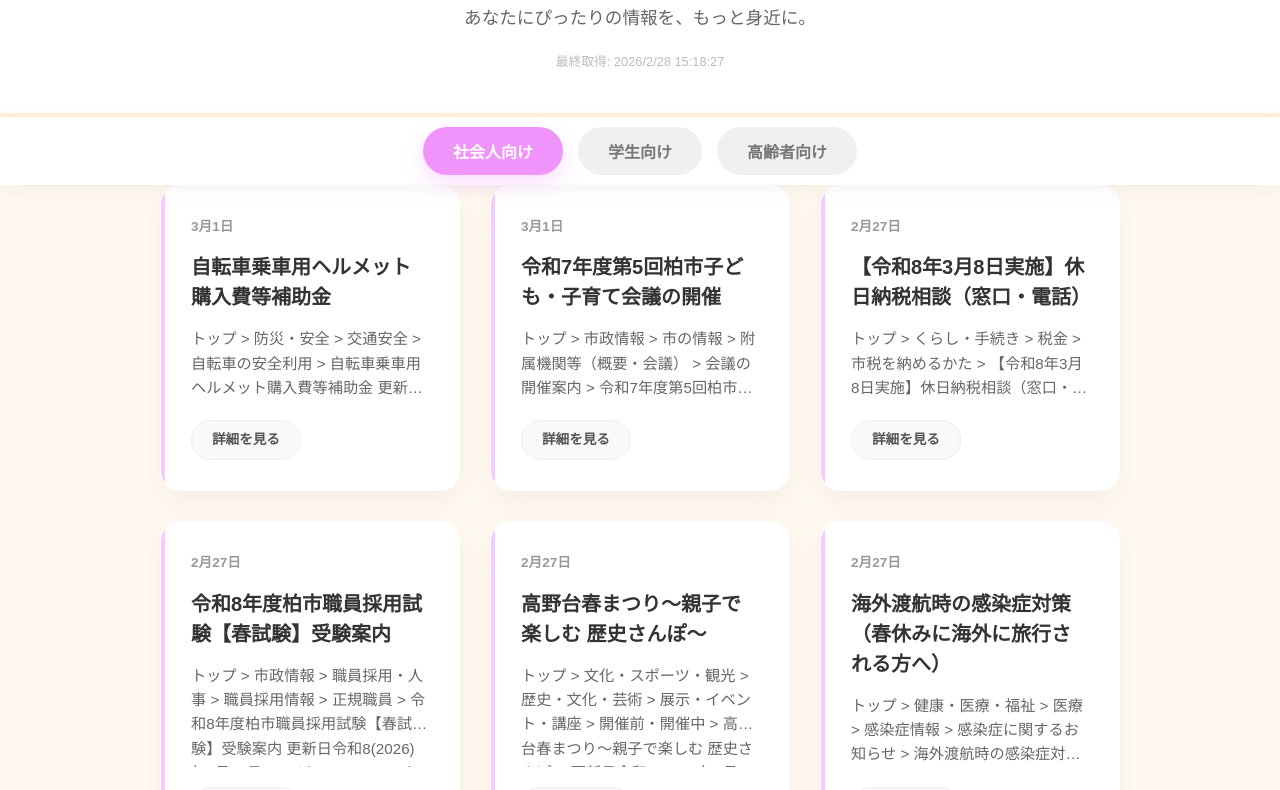
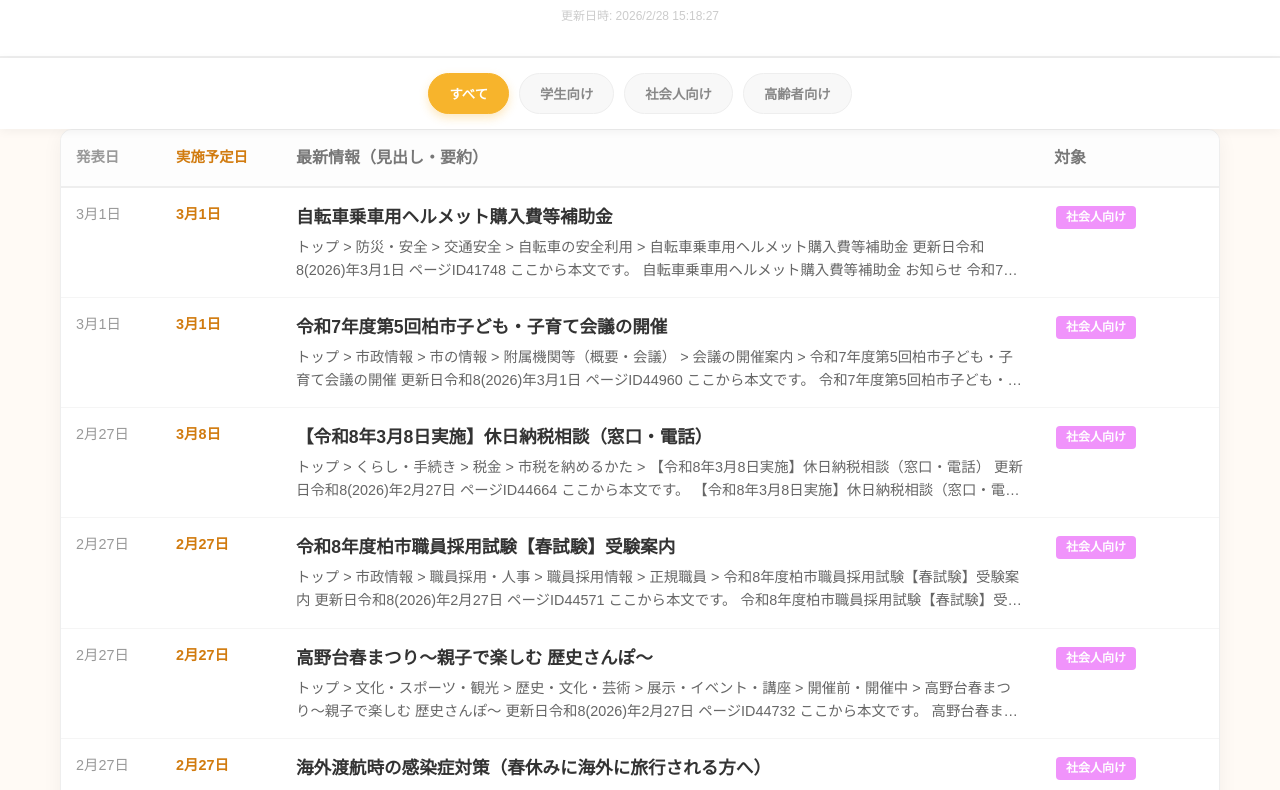
Before and after one commit to Ratio13/KashiwaTanakaNews, a website: page docs/index.html in a window 1280 px wide. Shown: the part 130-920 px from the top of the page. Drawn offline with Linux system fonts and the light colour scheme; a web font is replaced by a local one.

Commit message:
feat: UIをカードグリッドからテーブルレイアウトに刷新し、全体的なデザインとスタイリングを調整しました。

```diff
--- a/docs/index.html
+++ b/docs/index.html
@@ -15,12 +15,12 @@
     :root {
       --primary-color: #f7b42c;
       --secondary-color: #f89b29;
-      --bg-color: #fff9f0;
+      --bg-color: #fffaf5;
       --header-bg: #ffffff;
       --text-color: #4a4a4a;
-      --card-bg: #ffffff;
-      --border-radius: 20px;
-      --shadow: 0 10px 30px rgba(0, 0, 0, 0.05);
+      --table-bg: #ffffff;
+      --border-radius: 12px;
+      --shadow: 0 4px 20px rgba(0, 0, 0, 0.05);
       --student-color: #4facfe;
       --worker-color: #f093fb;
       --senior-color: #43e97b;
@@ -37,214 +37,188 @@
       line-height: 1.6;
       background-color: var(--bg-color);
       color: var(--text-color);
-      font-size: 18px;
+      font-size: 16px;
     }
 
     .container {
-      max-width: 1000px;
+      max-width: 1200px;
       margin: 0 auto;
       padding: 0 20px;
     }
 
     header {
       background-color: var(--header-bg);
-      padding: 60px 0 40px;
+      padding: 40px 0 30px;
       text-align: center;
-      border-bottom: 4px solid #fdf0d5;
+      border-bottom: 2px solid #eee;
     }
 
     header h1 {
       font-family: 'Kiwi Maru', serif;
-      font-size: 2.5rem;
+      font-size: 2rem;
       color: #d17b0f;
       margin-bottom: 10px;
     }
 
     .subtitle {
-      font-size: 1.1rem;
+      font-size: 1rem;
       color: #666;
-      margin-bottom: 20px;
     }
 
     nav {
       background-color: white;
-      padding: 10px 0;
+      padding: 15px 0;
       position: sticky;
       top: 0;
       z-index: 1000;
-      box-shadow: 0 4px 20px rgba(0, 0, 0, 0.05);
+      box-shadow: 0 2px 10px rgba(0, 0, 0, 0.05);
     }
 
     .tabs {
       display: flex;
       justify-content: center;
-      gap: 15px;
-      flex-wrap: wrap;
+      gap: 10px;
     }
 
     .tab-btn {
-      padding: 12px 30px;
-      border: none;
-      background: #f0f0f0;
+      padding: 10px 20px;
+      border: 1px solid #eee;
+      background: #f8f8f8;
       border-radius: 50px;
       font-weight: bold;
-      font-size: 1rem;
       cursor: pointer;
-      transition: all 0.3s cubic-bezier(0.4, 0, 0.2, 1);
-      color: #777;
+      transition: all 0.3s ease;
+      color: #888;
     }
 
-    .tab-btn.active[data-tab="student"] {
-      background: var(--student-color);
+    .tab-btn.active {
+      background: var(--primary-color);
       color: white;
-      box-shadow: 0 8px 20px rgba(79, 172, 254, 0.3);
-    }
-
-    .tab-btn.active[data-tab="worker"] {
-      background: var(--worker-color);
-      color: white;
-      box-shadow: 0 8px 20px rgba(240, 147, 251, 0.3);
-    }
-
-    .tab-btn.active[data-tab="senior"] {
-      background: var(--senior-color);
-      color: white;
-      box-shadow: 0 8px 20px rgba(67, 233, 123, 0.3);
-    }
-
-    .tab-btn:hover:not(.active) {
-      transform: translateY(-2px);
-      background: #e5e5e5;
+      border-color: var(--primary-color);
+      box-shadow: 0 4px 10px rgba(247, 180, 44, 0.3);
     }
 
     main {
-      padding: 50px 0;
+      padding: 30px 0;
     }
 
-    .news-grid {
-      display: grid;
-      grid-template-columns: repeat(auto-fill, minmax(300px, 1fr));
-      gap: 30px;
-      opacity: 1;
-      transition: opacity 0.3s ease;
+    .table-container {
+      background: var(--table-bg);
+      border-radius: var(--border-radius);
+      box-shadow: var(--shadow);
+      overflow-x: auto;
+      border: 1px solid #eee;
     }
 
-    .news-card {
-      background: var(--card-bg);
-      border-radius: var(--border-radius);
-      padding: 30px;
-      box-shadow: var(--shadow);
+    table {
+      width: 100%;
+      border-collapse: collapse;
+      min-width: 800px;
+    }
+
+    th {
+      background: #fdfdfd;
+      text-align: left;
+      padding: 15px;
+      font-weight: bold;
+      color: #777;
+      border-bottom: 2px solid #eee;
+      white-space: nowrap;
+    }
+
+    td {
+      padding: 15px;
+      border-bottom: 1px solid #f5f5f5;
+      vertical-align: top;
+    }
+
+    tr:hover td {
+      background-color: #fffef9;
+    }
+
+    .col-date {
+      width: 100px;
+      color: #999;
+      font-size: 0.9rem;
+    }
+
+    .col-sche {
+      width: 120px;
+      color: #d17b0f;
+      font-weight: bold;
+      font-size: 0.9rem;
+    }
+
+    .col-content {
+      min-width: 300px;
+    }
+
+    .col-audience {
+      width: 180px;
+    }
+
+    .news-title {
+      display: block;
+      font-weight: bold;
+      color: #333;
       text-decoration: none;
-      color: inherit;
-      display: flex;
-      flex-direction: column;
-      transition: all 0.4s cubic-bezier(0.165, 0.84, 0.44, 1);
-      border: 1px solid rgba(255, 255, 255, 0.8);
-      position: relative;
+      margin-bottom: 5px;
+      font-size: 1.1rem;
+    }
+
+    .news-title:hover {
+      color: var(--primary-color);
+      text-decoration: underline;
+    }
+
+    .news-summary {
+      font-size: 0.9rem;
+      color: #666;
+      display: -webkit-box;
+      -webkit-line-clamp: 2;
+      line-clamp: 2;
+      -webkit-box-orient: vertical;
       overflow: hidden;
     }
 
-    .news-card::before {
-      content: '';
-      position: absolute;
-      top: 0;
-      left: 0;
-      width: 4px;
-      height: 100%;
-      background: var(--primary-color);
-      opacity: 0.5;
+    .tag {
+      display: inline-block;
+      padding: 2px 10px;
+      border-radius: 4px;
+      font-size: 0.75rem;
+      font-weight: bold;
+      margin: 2px;
+      color: white;
     }
 
-    .news-card.student::before {
+    .tag-student {
       background: var(--student-color);
     }
 
-    .news-card.worker::before {
+    .tag-worker {
       background: var(--worker-color);
     }
 
-    .news-card.senior::before {
+    .tag-senior {
       background: var(--senior-color);
-    }
-
-    .news-card:hover {
-      transform: translateY(-10px);
-      box-shadow: 0 20px 40px rgba(0, 0, 0, 0.1);
-      border-color: var(--primary-color);
-    }
-
-    .news-date {
-      font-size: 0.85rem;
-      color: #999;
-      margin-bottom: 15px;
-      font-weight: bold;
-      display: flex;
-      align-items: center;
-      gap: 5px;
-    }
-
-    .news-title {
-      font-size: 1.25rem;
-      font-weight: bold;
-      color: #333;
-      margin-bottom: 15px;
-      line-height: 1.5;
-    }
-
-    .news-body {
-      font-size: 0.95rem;
-      color: #666;
-      margin-bottom: 20px;
-      display: -webkit-box;
-      -webkit-line-clamp: 3;
-      line-clamp: 3;
-      -webkit-box-orient: vertical;
-      overflow: hidden;
-      flex-grow: 1;
-    }
-
-    .btn-more {
-      align-self: flex-start;
-      padding: 8px 20px;
-      border-radius: 50px;
-      background: #f8f9fa;
-      font-size: 0.85rem;
-      font-weight: bold;
-      color: #555;
-      border: 1px solid #eee;
-      transition: all 0.3s ease;
-    }
-
-    .news-card:hover .btn-more {
-      background: var(--primary-color);
-      color: white;
-      border-color: transparent;
     }
 
     .empty-msg {
       text-align: center;
-      padding: 100px 0;
-      color: #999;
-      font-size: 1.2rem;
-      grid-column: 1 / -1;
+      padding: 50px;
+      color: #bbb;
     }
 
     footer {
-      padding: 60px 0;
+      padding: 40px 0;
       text-align: center;
-      color: #aaa;
-      font-size: 0.9rem;
-      background: white;
+      color: #ccc;
+      font-size: 0.8rem;
     }
 
-    @media (max-width: 600px) {
-      header h1 {
-        font-size: 1.8rem;
-      }
-
-      .tab-btn {
-        padding: 10px 20px;
-        font-size: 0.9rem;
+    @media (max-width: 768px) {
+      .col-summary {
+        display: none;
       }
     }
   </style>
@@ -255,24 +229,37 @@
   <header>
     <div class="container">
       <h1>柏の葉＆柏たなか地域向け最新情報ページ</h1>
-      <p class="subtitle">あなたにぴったりの情報を、もっと身近に。</p>
-      <div id="last-fetched" style="font-size: 0.8rem; color: #bbb;"></div>
+      <p class="subtitle">公式情報を分かりやすく、あなたの暮らしにあわせて。</p>
+      <div id="last-fetched" style="font-size: 0.75rem; color: #ccc; margin-top: 10px;"></div>
     </div>
   </header>
 
   <nav>
     <div class="container">
       <div class="tabs">
-        <button class="tab-btn active" data-tab="worker">社会人向け</button>
+        <button class="tab-btn active" data-tab="all">すべて</button>
         <button class="tab-btn" data-tab="student">学生向け</button>
+        <button class="tab-btn" data-tab="worker">社会人向け</button>
         <button class="tab-btn" data-tab="senior">高齢者向け</button>
       </div>
     </div>
   </nav>
 
   <main class="container">
-    <div id="news-grid" class="news-grid">
-      <!-- JSで挿入 -->
+    <div class="table-container">
+      <table id="news-table">
+        <thead>
+          <tr>
+            <th class="col-date">発表日</th>
+            <th class="col-sche">実施予定日</th>
+            <th class="col-content">最新情報（見出し・要約）</th>
+            <th class="col-audience">対象</th>
+          </tr>
+        </thead>
+        <tbody id="news-body">
+          <!-- JSで挿入 -->
+        </tbody>
+      </table>
     </div>
   </main>
 
@@ -283,7 +270,7 @@
   </footer>
 
   <script>
-    const labels = {
+    const audienceLabels = {
       student: "学生向け",
       worker: "社会人向け",
       senior: "高齢者向け"
@@ -292,53 +279,99 @@
     let allNews = [];
 
     async function loadNews() {
-      const grid = document.getElementById('news-grid');
-      grid.style.opacity = '0.5';
-
+      const tbody = document.getElementById('news-body');
       try {
         const res = await fetch('data/news.json', { cache: 'no-store' });
         const data = await res.json();
         allNews = data.items;
 
         document.getElementById('last-fetched').textContent =
-          `最終取得: ${new Date(data.fetchedAt).toLocaleString('ja-JP')}`;
+          `更新日時: ${new Date(data.fetchedAt).toLocaleString('ja-JP')}`;
 
-        renderNews('worker'); // デフォルト
+        renderNews('all');
       } catch (e) {
         console.error(e);
-        grid.innerHTML = '<div class="empty-msg">データの読み込みに失敗しました。</div>';
-      } finally {
-        grid.style.opacity = '1';
+        tbody.innerHTML = '<tr><td colspan="4" class="empty-msg">読み込みに失敗しました。</td></tr>';
       }
     }
 
-    function renderNews(category) {
-      const grid = document.getElementById('news-grid');
-      grid.innerHTML = '';
+    function parseScheduledDate(title, body) {
+      // タイトルや本文から日付らしいものを抽出
+      const dateRegex = /(\d+月\d+日)/;
+      const match = title.match(dateRegex) || (body && body.match(dateRegex));
+      return match ? match[1] : "-";
+    }
 
-      const filtered = allNews.filter(item =>
-        item.audiences && item.audiences.includes(category)
-      );
+    function getAudienceTags(audiences) {
+      if (!audiences) return [];
+      // 互換性維持: audiencesが単なる文字列配列の場合と、オブジェクト配列の場合を両方ハンドル
+      if (Array.isArray(audiences)) {
+        return audiences.map(a => {
+          if (typeof a === 'string') return a;
+          if (a.tags) return a.tags;
+          return null;
+        }).flat().filter(Boolean);
+      }
+      return [];
+    }
+
+    function renderNews(filterTab) {
+      const tbody = document.getElementById('news-body');
+      tbody.innerHTML = '';
+
+      const filtered = filterTab === 'all'
+        ? allNews
+        : allNews.filter(item => {
+          const tags = getAudienceTags(item.audiences);
+          return tags.includes(filterTab);
+        });
 
       if (filtered.length === 0) {
-        grid.innerHTML = `<div class="empty-msg">${labels[category]}の情報は現在ありません。</div>`;
+        tbody.innerHTML = '<tr><td colspan="4" class="empty-msg">表示できる情報はありません。</td></tr>';
         return;
       }
 
       filtered.forEach(item => {
-        const card = document.createElement('a');
-        card.className = `news-card ${category}`;
-        card.href = item.url;
-        card.target = '_blank';
-        card.rel = 'noopener';
+        const tags = [...new Set(getAudienceTags(item.audiences))];
+        const scheduledDate = parseScheduledDate(item.title, item.body);
 
-        card.innerHTML = `
-                <div class="news-date">${item.updated || '新着'}</div>
-                <div class="news-title">${item.title}</div>
-                <div class="news-body">${item.body || ''}</div>
-                <div class="btn-more">詳細を見る</div>
-            `;
-        grid.appendChild(card);
+        const tr = document.createElement('tr');
+
+        // 発表日
+        const tdDate = document.createElement('td');
+        tdDate.className = 'col-date';
+        tdDate.textContent = item.updated || '-';
+        tr.appendChild(tdDate);
+
+        // 実施予定日
+        const tdSche = document.createElement('td');
+        tdSche.className = 'col-sche';
+        tdSche.textContent = scheduledDate;
+        tr.appendChild(tdSche);
+
+        // 内容
+        const tdContent = document.createElement('td');
+        tdContent.className = 'col-content';
+        tdContent.innerHTML = `
+          <a href="${item.url}" class="news-title" target="_blank" rel="noopener">${item.title}</a>
+          <div class="news-summary">${item.summary || item.body || ''}</div>
+        `;
+        tr.appendChild(tdContent);
+
+        // 対象
+        const tdAudience = document.createElement('td');
+        tdAudience.className = 'col-audience';
+        tags.forEach(tag => {
+          if (audienceLabels[tag]) {
+            const span = document.createElement('span');
+            span.className = `tag tag-${tag}`;
+            span.textContent = audienceLabels[tag];
+            tdAudience.appendChild(span);
+          }
+        });
+        tr.appendChild(tdAudience);
+
+        tbody.appendChild(tr);
       });
     }
 
--- a/scripts/scrape-kashiwa.js
+++ b/scripts/scrape-kashiwa.js
@@ -9,7 +9,7 @@ const INDEX = "https://www.city.kashiwa.lg.jp/shinchaku/index.html";
 const ua = { "user-agent": "kashiwa-news-bot" };
 
 async function classifyByLLM({ title, body }) {
-  const prompt = `このページの新着情報リストを見て、それぞれの情報に対してstudent/worker/seniorのどれに適合するか選んでタグを付けて、JSON配列のみで返して。各情報へのタグは複数付与が可能。\nタイトル:${title}\n本文:${body}`;
+  const prompt = `このページの新着情報リストを見て、それぞれの情報に対してstudent/worker/seniorのどれに適合するか選んで、JSON配列オブジェジュトを生成し対応するタグを付けて。各情報それぞれへのタグは複数付与が可能。さらに、各情報のリンク先ページの内容を300字程度に要約して、変数に取り込んでください\nタイトル:${title}\n本文:${body}`;
 
   try {
     const r = await fetch(process.env.GEMINI_API_URL, {
```
